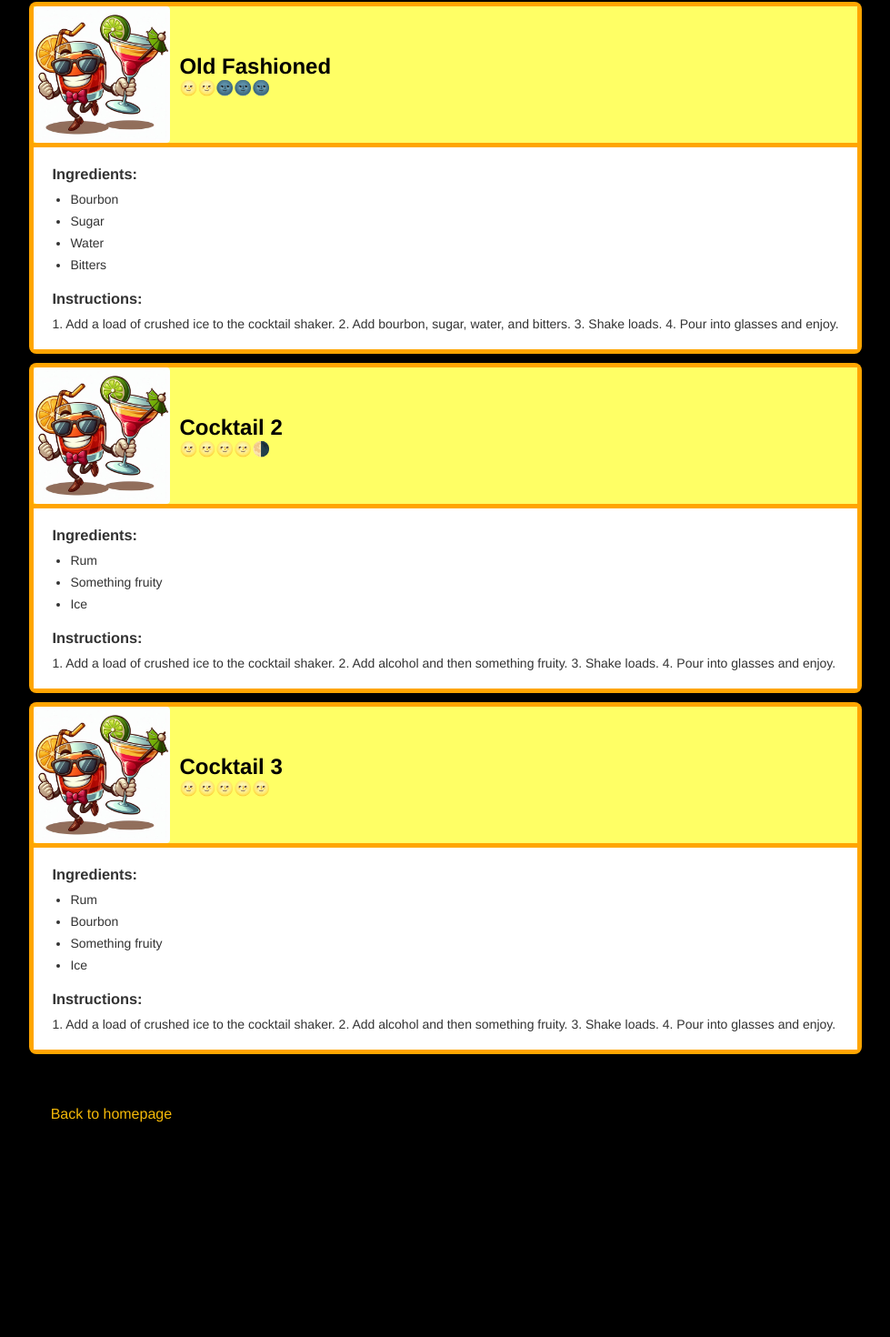
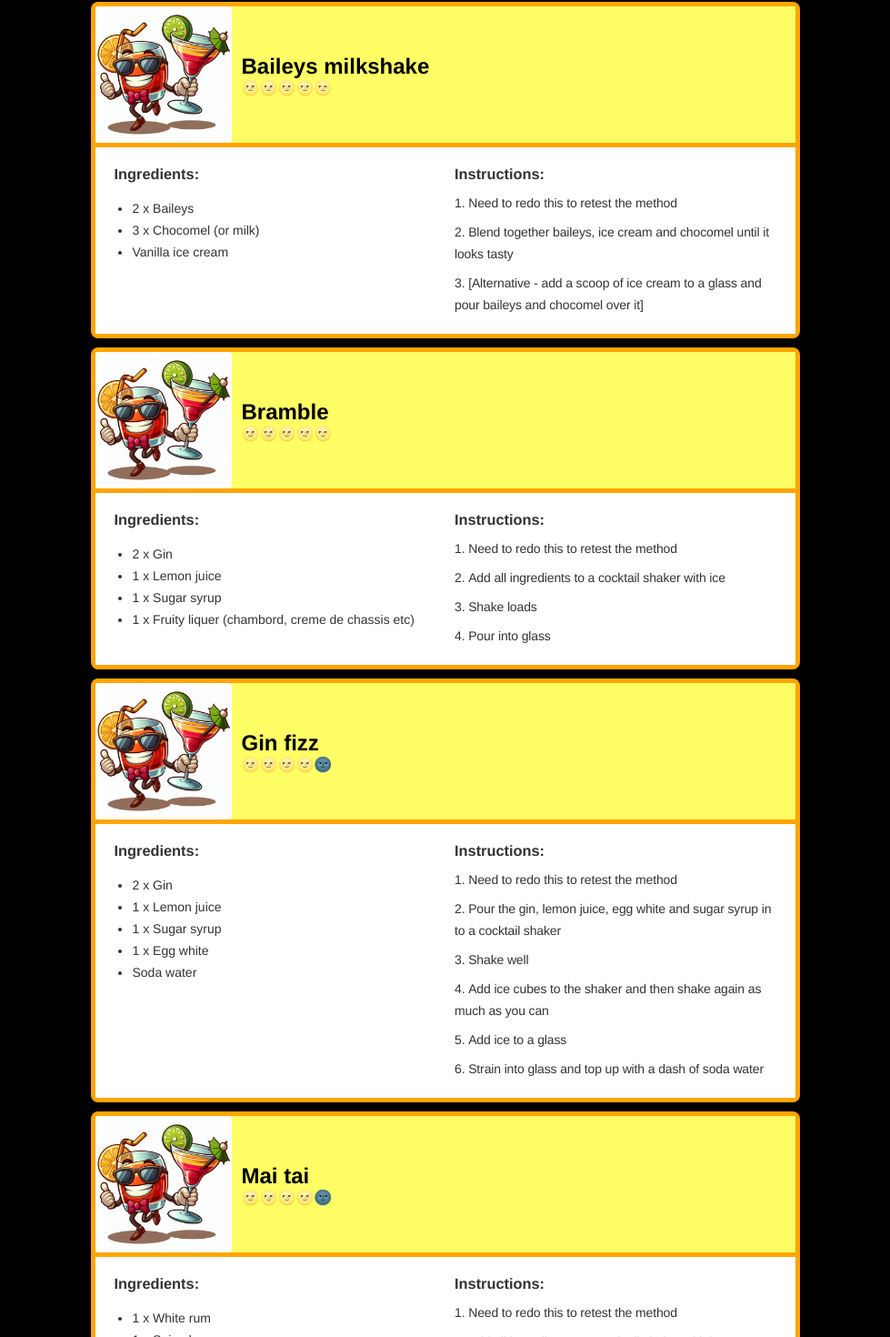
Before and after one commit to cjrace/almostyellow, a Next.js app: page /cocktails in a window 1280 px wide. Shown: the part 319-1789 px from the top of the page at 91% size, without its empty margins (150-1129 px from the left). Before the commit the page ends 1732 px from the top, so only its background shows below. Built offline with nearby package versions, Linux system fonts and the light colour scheme.

Commit message:
Adding cocktails (#13)
* Added some cocktail recipes

* Sorting cocktails alphabetically

```diff
--- a/app/globals.css
+++ b/app/globals.css
@@ -55,3 +55,11 @@ a {
   cursor: pointer;
   /* Other panel-specific styles */
 }
+
+h3 {
+  padding-bottom: 10px;
+}
+
+ol {
+  text-align: left;
+}
--- a/app/page.module.css
+++ b/app/page.module.css
@@ -207,6 +207,8 @@ a.secondary {
 
 /* Cocktail details */
 .cocktailDetails {
+  display: flex; /* Flexbox layout */
+  gap: 20px; /* Spacing between columns (adjust as needed) */
   font-family: var(--font-family);
   font-size: 14px;
   color: #333;
@@ -214,15 +216,15 @@ a.secondary {
   padding: 20px
 }
 
+/* Each column (ingredients and instructions) */
+.column {
+  flex: 1; /* Distribute available space equally between columns */
+}
+
 /* Ingredients list */
 .ingredientsList {
   list-style-type: disc;
   margin-left: 20px;
   margin-top: 10px;
-  margin-bottom: 20px
+  margin-bottom: 20px;
 }
-
-/* Instructions paragraph */
-.cocktailDetails p {
-  margin-top: 10px;
-}
--- a/components/cocktails/cocktailbox.tsx
+++ b/components/cocktails/cocktailbox.tsx
@@ -10,7 +10,7 @@ interface Cocktail {
   rating: number;
   recipe: {
     ingredients: string[];
-    instructions: string;
+    instructions: string[];
   };
 }
 
@@ -34,15 +34,23 @@ const CocktailBox: React.FC<Cocktail> = ({ photoUrl, name, rating, recipe }) =>
         </div>
       </div>
       <div className={styles.cocktailDetails}>
+      <div className={styles.column}>
         <h3>Ingredients:</h3>
         <ul className={styles.ingredientsList}>
           {recipe.ingredients.map((ingredient) => (
             <li key={ingredient}>{ingredient}</li>
           ))}
         </ul>
+      </div>
+      <div className={styles.column}>
         <h3>Instructions:</h3>
-        <p>{recipe.instructions}</p>
+        <ol className={styles.instructionsList}>
+          {recipe.instructions.map((instruction, index) => (
+            <li key={index}>{instruction}</li>
+          ))}
+        </ol>
       </div>
+    </div>
     </div>
   );
 };
--- a/components/cocktails/cocktails.ts
+++ b/components/cocktails/cocktails.ts
@@ -1,46 +1,130 @@
 // Create the options for the cocktails page, could be a database table eventually
 export const cocktails = [
     {
-        name: 'Old Fashioned',
-        spirits: ['Bourbon'],
-        rating: 2.0 as number, // Rated out of 5
+        name: 'Stone cold margarita',
+        spirits: ['Tequila'],
+        rating: 5.0 as number, // Rated out of 5
         photoUrl: "/images/cocktail-placeholder.jpg",
         recipe: {
-            ingredients: ['Bourbon', 'Sugar', 'Water', 'Bitters'],
-            instructions:
-                '1. Add a load of crushed ice to the cocktail shaker.\n' +
-                '2. Add bourbon, sugar, water, and bitters.\n' +
-                '3. Shake loads.\n' +
-                '4. Pour into glasses and enjoy.',
+            ingredients: ['2 x Tequila', '1 x Triple sec', '1 x Lime juice', 'Few drops Agave syrup', '1 x Grand marnier'],
+            instructions: [
+                'Need to redo this to retest the method',
+                'Add Tequila, triple sec, lime juice and agave syrup to a cocktail shaker with ice',
+                'Shake loads',
+                'Add more ice to glass',
+                'Pour over ice and top with grand marnier',
+                ]
         },
     },
     {
-        name: 'Cocktail 2',
-        spirits: ['Rum'],
-        rating: 4.5 as number, // Rated out of 5
+        name: 'Toffspresso martini',
+        spirits: ['Vodka', 'Kahlua'],
+        rating: 5.0 as number, // Rated out of 5
         photoUrl: "/images/cocktail-placeholder.jpg",
         recipe: {
-            ingredients: ['Rum', 'Something fruity', 'Ice'],
-            instructions:
-                '1. Add a load of crushed ice to the cocktail shaker.\n' +
-                '2. Add alcohol and then something fruity.\n' +
-                '3. Shake loads.\n' +
-                '4. Pour into glasses and enjoy.',
+            ingredients: ['2 x Toffee vodka', '1 x Khalua (or Tia Maria)', '1 x Espresso pod'],
+            instructions: [
+                'Need to redo this to retest the method',
+                'Make espresso and chill in the fridge for a while if you can',
+                'Add espresso, toffee vodka and khalua to a cocktail shaker with ice',
+                'Shake as much as you possibly can',
+                'Pour into glass',
+                ]
         },
     },
     {
-        name: 'Cocktail 3',
-        spirits: ['Rum', 'Bourbon'],
+        name: 'Rum sunset',
+        spirits: ['Rum'],
         rating: 5.0 as number, // Rated out of 5
         photoUrl: "/images/cocktail-placeholder.jpg",
         recipe: {
-            ingredients: ['Rum', 'Bourbon', 'Something fruity', 'Ice'],
-            instructions:
-                '1. Add a load of crushed ice to the cocktail shaker.\n' +
-                '2. Add alcohol and then something fruity.\n' +
-                '3. Shake loads.\n' +
-                '4. Pour into glasses and enjoy.',
+            ingredients: ['2 x Spiced rum', '4 x Orange juice (or just top to preference)', '1 x Grenadine'],
+            instructions: [
+                'Need to redo this to retest the method',
+                'Add ice to a glass (even better if you use the tiki ones)',
+                'Pour orange juice over rum and then slowly pour grenadine on top'
+                ]
         },
     },
+    {
+        name: 'Gin fizz',
+        spirits: ['Gin'],
+        rating: 4.0 as number, // Rated out of 5
+        photoUrl: "/images/cocktail-placeholder.jpg",
+        recipe: {
+            ingredients: ['2 x Gin', '1 x Lemon juice', '1 x Sugar syrup', '1 x Egg white', 'Soda water'],
+            instructions: [
+                'Need to redo this to retest the method',
+                'Pour the gin, lemon juice, egg white and sugar syrup in to a cocktail shaker',
+                'Shake well',
+                'Add ice cubes to the shaker and then shake again as much as you can',
+                'Add ice to a glass',
+                'Strain into glass and top up with a dash of soda water'
+                ]
+        },
+    },
+    {
+        name: 'Baileys milkshake',
+        spirits: ['Baileys'],
+        rating: 5.0 as number, // Rated out of 5
+        photoUrl: "/images/cocktail-placeholder.jpg",
+        recipe: {
+            ingredients: ['2 x Baileys', '3 x Chocomel (or milk)', 'Vanilla ice cream'],
+            instructions: [
+                'Need to redo this to retest the method',
+                'Blend together baileys, ice cream and chocomel until it looks tasty',
+                '[Alternative - add a scoop of ice cream to a glass and pour baileys and chocomel over it]'
+
+                ]
+        },
+    },
+    {
+        name: 'Mai tai',
+        spirits: ['Rum'],
+        rating: 4.0 as number, // Rated out of 5
+        photoUrl: "/images/cocktail-placeholder.jpg",
+        recipe: {
+            ingredients: ['1 x White rum', '1 x Spiced rum', '1 x Orange curacao', '1 x Orgeat syrup', '1 x Lime juice', '2 x Pineapple juice', 'Grenadine (optional)'],
+            instructions: [
+                'Need to redo this to retest the method',
+                'Add all ingredients to a cocktail shaker with ice',
+                'Shake loads',
+                'Pour into glass',
+                'Optional - pour a dash of grenadine on top once in the glass'
+                ]
+        },
+    },
+    {
+        name: 'Bramble',
+        spirits: ['Gin'],
+        rating: 5.0 as number, // Rated out of 5
+        photoUrl: "/images/cocktail-placeholder.jpg",
+        recipe: {
+            ingredients: ['2 x Gin', '1 x Lemon juice', '1 x Sugar syrup', '1 x Fruity liquer (chambord, creme de chassis etc)'],
+            instructions: [
+                'Need to redo this to retest the method',
+                'Add all ingredients to a cocktail shaker with ice',
+                'Shake loads',
+                'Pour into glass'
+                ]
+        },
+    },
+    {
+        name: 'Tequila sunrise',
+        spirits: ['Tequila'],
+        rating: 4.0 as number, // Rated out of 5
+        photoUrl: "/images/cocktail-placeholder.jpg",
+        recipe: {
+            ingredients: ['2 x Tequila', '1 x Triple sec', '1 x Lemon juice', '4 x orange juice', 'Grenadine'],
+            instructions: [
+                'Need to redo this to retest the method',
+                'Add a bit of grenadine to a glass with ice',
+                'Add all other ingredients to a cocktail shaker with ice',
+                'Shake loads',
+                'Pour slowly into glass on top of grenadine'
+                ]
+        },
+    },
+
     // Add more cocktails...
 ];
--- a/components/cocktails/spiritselect.tsx
+++ b/components/cocktails/spiritselect.tsx
@@ -5,8 +5,14 @@ import { Controller, Control, FieldValues } from 'react-hook-form';
 // List the dropdown options
 export const spiritOptions = [
     { value: 'All spirits', label: 'All spirits' },
-    { value: 'Bourbon', label: 'Bourbon' },
+    { value: 'Baileys', label: 'Baileys' },
+    { value: 'Gin', label: 'Gin' },
+    { value: 'Kahlua', label: 'Kahlua' },
     { value: 'Rum', label: 'Rum' },
+    { value: 'Tequila', label: 'Tequila' },
+    { value: 'Vodka', label: 'Vodka' },
+
+
     // Add other spirit options
 ];
 
--- a/pages/cocktails.tsx
+++ b/pages/cocktails.tsx
@@ -36,11 +36,13 @@ const CocktailsPage: React.FC = () => {
 
         {/* List of cocktails */}
         <ul className={styles.cocktailList}>
-          {filteredCocktails.map((cocktail) => (
-            <div key={cocktail.name} className={styles.cocktailCard}>
-              <CocktailBox {...cocktail} />
+          {filteredCocktails
+            .sort((a, b) => a.name.localeCompare(b.name)) // Sort alphabetically
+            .map((cocktail) => (
+              <div key={cocktail.name} className={styles.cocktailCard}>
+                <CocktailBox {...cocktail} />
               </div>
-          ))}
+            ))}
         </ul>
 
         <div className={styles.ctas}>
```
